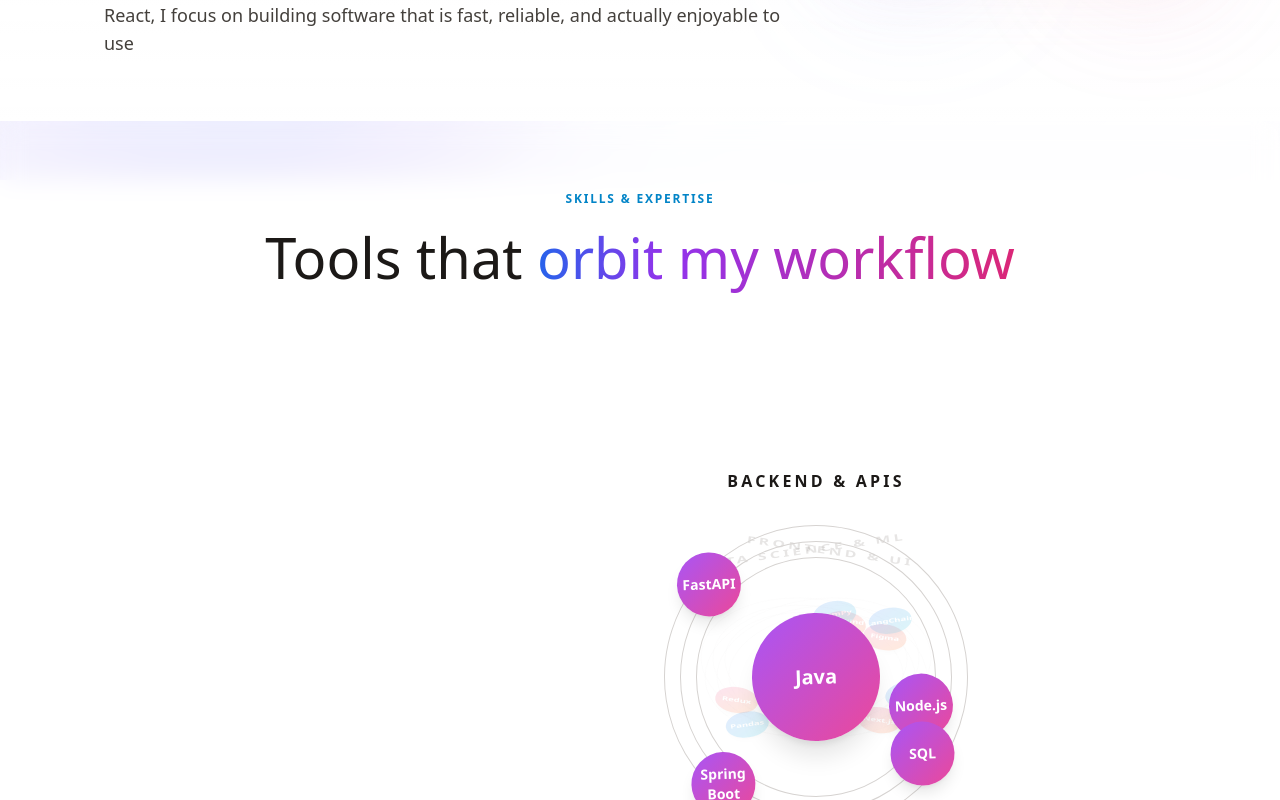
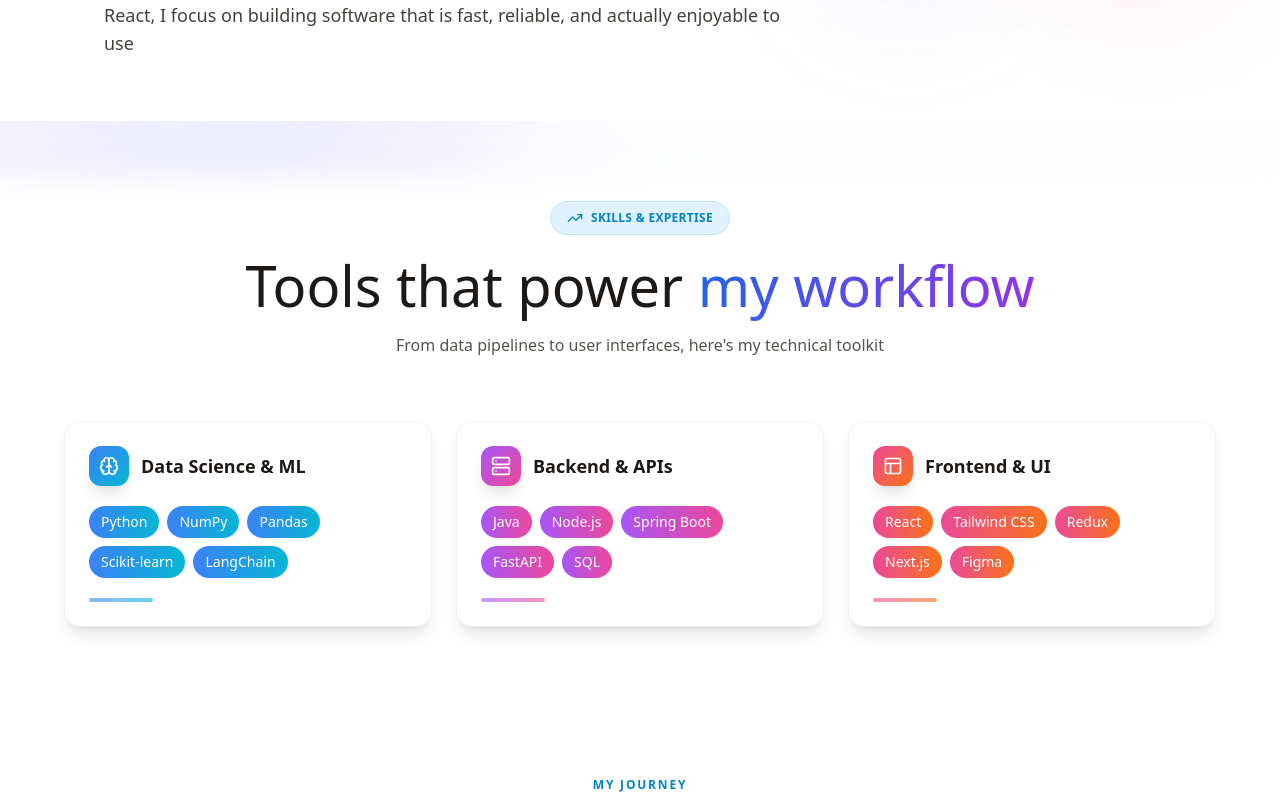
Before and after one commit to Calvinjkatt/PersonalWebsite, a Next.js app: page / in a window 1280 px wide. Shown: the part 620-1420 px from the top of the page. Built offline with nearby package versions, Linux system fonts and the light colour scheme.

Commit message:
Rebuild and Deploy

```diff
--- a/src/components/skills/Skills.tsx
+++ b/src/components/skills/Skills.tsx
@@ -1,203 +1,135 @@
 'use client';
 
-import { useState } from 'react';
 import { motion } from 'framer-motion';
-import { useMobileOptimization } from '@/hooks/useMobileOptimization';
+import { Brain, Server, Layout, TrendingUp } from 'lucide-react';
 
 // ============================================
-// SKILL GALAXIES DATA
+// SKILLS DATA
 // ============================================
-const skillGalaxies = [
+const skillCategories = [
   {
     title: 'Data Science & ML',
-    center: 'Python',
+    icon: Brain,
     gradient: 'from-blue-500 to-cyan-500',
-    skills: ['NumPy', 'Pandas', 'Scikit-learn', 'LangChain'],
+    bgGradient: 'from-blue-500/10 to-cyan-500/10',
+    skills: ['Python', 'NumPy', 'Pandas', 'Scikit-learn', 'LangChain'],
   },
   {
     title: 'Backend & APIs',
-    center: 'Java',
+    icon: Server,
     gradient: 'from-purple-500 to-pink-500',
-    skills: ['Node.js', 'Spring Boot', 'FastAPI', 'SQL'],
+    bgGradient: 'from-purple-500/10 to-pink-500/10',
+    skills: ['Java', 'Node.js', 'Spring Boot', 'FastAPI', 'SQL'],
   },
   {
     title: 'Frontend & UI',
-    center: 'React',
+    icon: Layout,
     gradient: 'from-pink-500 to-orange-500',
-    skills: ['Tailwind CSS', 'Redux', 'Next.js', 'Figma'],
+    bgGradient: 'from-pink-500/10 to-orange-500/10',
+    skills: ['React', 'Tailwind CSS', 'Redux', 'Next.js', 'Figma'],
   },
-] as const;
+];
 
 // ============================================
-// SKILL GALAXY COMPONENT
+// DECORATIVE MINI CHART SVG
 // ============================================
-interface SkillGalaxyProps {
-  title: string;
-  center: string;
-  gradient: string; // Tailwind gradient utility, e.g. "from-blue-500 to-cyan-500"
-  skills: readonly string[] | string[];
-  isSelected: boolean;
-  onClick: () => void;
-  position: 'left' | 'center' | 'right';
-  shouldReduceMotion?: boolean;
+function MiniChart({ gradient }: { gradient: string }) {
+  return (
+    <svg
+      viewBox="0 0 100 40"
+      className="w-24 h-10 opacity-30"
+      preserveAspectRatio="none"
+    >
+      <defs>
+        <linearGradient id={`chart-${gradient}`} x1="0%" y1="0%" x2="100%" y2="0%">
+          <stop offset="0%" className="[stop-color:currentColor]" stopOpacity="0.8" />
+          <stop offset="100%" className="[stop-color:currentColor]" stopOpacity="0.2" />
+        </linearGradient>
+      </defs>
+      <path
+        d="M 0 35 Q 15 30 25 25 T 50 20 T 75 15 T 100 8"
+        fill="none"
+        stroke={`url(#chart-${gradient})`}
+        strokeWidth="2"
+        strokeLinecap="round"
+      />
+      <path
+        d="M 0 35 Q 15 30 25 25 T 50 20 T 75 15 T 100 8 V 40 H 0 Z"
+        fill={`url(#chart-${gradient})`}
+        opacity="0.15"
+      />
+    </svg>
+  );
 }
 
-function SkillGalaxy({ title, center, gradient, skills, isSelected, onClick, position, shouldReduceMotion = false }: SkillGalaxyProps) {
-  // Different position patterns for each galaxy to create variety
-  const positionSets = [
-    // Pattern 1: Top, bottom-left, bottom-right, top-right
-    [
-      'top-4 left-1/2 -translate-x-1/2',
-      'bottom-6 left-6',
-      'bottom-10 right-4',
-      'top-12 right-6',
-    ],
-    // Pattern 2: Right, bottom-left, top-left, bottom-right (rotated 90deg)
-    [
-      'right-6 top-1/2 -translate-y-1/2',
-      'bottom-6 left-8',
-      'top-8 left-6',
-      'bottom-12 right-6',
-    ],
-    // Pattern 3: Top, bottom-left, bottom-right (optimized for 3 skills)
-    [
-      'top-6 left-1/2 -translate-x-1/2',
-      'bottom-8 left-8',
-      'bottom-8 right-8',
-      'top-10 right-10', // Fallback for 4 skills if needed
-    ],
-  ];
+// ============================================
+// SKILL CARD COMPONENT
+// ============================================
+interface SkillCardProps {
+  title: string;
+  icon: React.ElementType;
+  gradient: string;
+  bgGradient: string;
+  skills: string[];
+  index: number;
+}
 
-  // Use different pattern based on center skill to create variety
-  const patternIndex =
-    center === 'Python' ? 0 : center === 'Java' ? 1 : 2;
-  const positions = positionSets[patternIndex] ?? positionSets[0];
+function SkillCard({ title, icon: Icon, gradient, bgGradient, skills, index }: SkillCardProps) {
+  return (
+    <motion.div
+      initial={{ opacity: 0, y: 30 }}
+      whileInView={{ opacity: 1, y: 0 }}
+      viewport={{ once: true, amount: 0.3 }}
+      transition={{ duration: 0.5, delay: index * 0.1 }}
+      whileHover={{ y: -4 }}
+      className="group relative"
+    >
+      {/* Card */}
+      <div className={`relative bg-white/70 dark:bg-stone-900/70 backdrop-blur-xl rounded-2xl border border-stone-200/60 dark:border-stone-700/60 p-6 shadow-lg hover:shadow-xl transition-all duration-300 overflow-hidden`}>
+        {/* Background gradient on hover */}
+        <div className={`absolute inset-0 bg-gradient-to-br ${bgGradient} opacity-0 group-hover:opacity-100 transition-opacity duration-300`} />
 
-  // Responsive sizes - smaller on mobile for better fit
-  const sizeClass = 'h-56 w-56 sm:h-64 sm:w-64 md:h-72 md:w-72 lg:h-80 lg:w-80';
-  const centerPlanetSize = 'h-24 w-24 sm:h-28 sm:w-28 md:h-32 md:w-32';
-  const centerPlanetText = 'text-base sm:text-lg md:text-xl font-bold';
-  const orbitSkillSize = 'h-12 w-12 sm:h-14 sm:w-14 md:h-16 md:w-16';
-  const orbitSkillText = 'text-[10px] sm:text-xs md:text-sm';
-
-  return (
-    <motion.button
-      onClick={onClick}
-      className="flex flex-col items-center gap-4 sm:gap-6 cursor-pointer focus:outline-none focus:ring-2 focus:ring-offset-2 focus:ring-violet-500 rounded-2xl p-3 sm:p-4 transition-all touch-manipulation"
-      whileHover={!isSelected ? { scale: 1.05 } : {}}
-      whileTap={{ scale: 0.98 }}
-      layout
-      transition={{ duration: 0.5, ease: 'easeInOut' }}
-      style={{ WebkitTapHighlightColor: 'transparent' }}
-    >
-      <motion.span
-        className="text-xs sm:text-sm md:text-base tracking-[0.15em] sm:tracking-[0.2em] uppercase font-bold"
-        animate={{
-          opacity: isSelected ? 1 : 0.5,
-          color: isSelected ? 'rgb(28 25 23)' : 'rgb(120 113 108)',
-        }}
-        transition={{ duration: 0.3 }}
-      >
-        {title}
-      </motion.span>
-      <div className="relative mx-auto" style={{ width: 'fit-content' }}>
-        <motion.div
-          className={`relative ${sizeClass}`}
-          style={{
-            transformOrigin: 'center center',
-          }}
-          animate={{
-            scale: isSelected ? 1 : 0.75,
-            opacity: isSelected ? 1 : 0.6,
-            rotate: isSelected && !shouldReduceMotion ? [0, 2, -2, 0] : 0,
-          }}
-          transition={{
-            scale: {
-              type: 'spring',
-              stiffness: 200,
-              damping: 20,
-              duration: 0.6,
-            },
-            rotate: {
-              duration: 4,
-              repeat: Infinity,
-              ease: 'easeInOut',
-            },
-            opacity: {
-              duration: 0.4,
-            },
-          }}
-        >
-        {/* orbit rings - Darker for visibility, animate opacity and subtle rotation (disabled on mobile) */}
-        <motion.div
-          className="absolute inset-10 rounded-full border border-stone-300 dark:border-stone-600"
-          animate={{
-            opacity: isSelected ? 1 : 0.4,
-            rotate: isSelected && !shouldReduceMotion ? [0, 360] : 0,
-          }}
-          transition={{
-            opacity: { duration: 0.4, ease: 'easeInOut' },
-            rotate: { duration: 20, repeat: Infinity, ease: 'linear' },
-          }}
-        />
-        <motion.div
-          className="absolute inset-6 rounded-full border border-stone-300 dark:border-stone-600"
-          animate={{
-            opacity: isSelected ? 1 : 0.4,
-            rotate: isSelected && !shouldReduceMotion ? [0, -360] : 0,
-          }}
-          transition={{
-            opacity: { duration: 0.4, ease: 'easeInOut' },
-            rotate: { duration: 25, repeat: Infinity, ease: 'linear' },
-          }}
-        />
-        <motion.div
-          className="absolute inset-2 rounded-full border border-stone-300 dark:border-stone-600"
-          animate={{
-            opacity: isSelected ? 1 : 0.4,
-            rotate: isSelected && !shouldReduceMotion ? [0, 360] : 0,
-          }}
-          transition={{
-            opacity: { duration: 0.4, ease: 'easeInOut' },
-            rotate: { duration: 30, repeat: Infinity, ease: 'linear' },
-          }}
-        />
-
-        {/* center planet - perfectly centered */}
-        <div
-          className={`absolute left-1/2 top-1/2 flex ${centerPlanetSize} items-center justify-center rounded-full bg-gradient-to-br ${gradient} shadow-xl text-white z-10`}
-          style={{
-            transform: 'translate(-50%, -50%)',
-            margin: 0,
-            padding: 0,
-          }}
-        >
-          <span className={`${centerPlanetText} text-white whitespace-nowrap`}>{center}</span>
+        {/* Decorative chart in corner */}
+        <div className={`absolute top-4 right-4 text-transparent bg-gradient-to-r ${gradient} bg-clip-text`}>
+          <div className={`bg-gradient-to-r ${gradient} bg-clip-text`}>
+            <MiniChart gradient={gradient.replace('from-', '').split(' ')[0]} />
+          </div>
         </div>
 
-        {/* orbiting skills - static positions, centered, with better text */}
-        {skills.map((skill, index) => (
-          <motion.div
+        {/* Content */}
+        <div className="relative">
+          {/* Header */}
+          <div className="flex items-center gap-3 mb-5">
+            <div className={`p-2.5 rounded-xl bg-gradient-to-br ${gradient} shadow-lg`}>
+              <Icon className="w-5 h-5 text-white" />
+            </div>
+            <h3 className="text-lg font-bold text-stone-900 dark:text-stone-50">
+              {title}
+            </h3>
+          </div>
+
+          {/* Skills as chips */}
+          <div className="flex flex-wrap gap-2">
+            {skills.map((skill, skillIndex) => (
+              <motion.span
                 key={skill}
-            className={`absolute flex ${orbitSkillSize} items-center justify-center rounded-full bg-gradient-to-br ${gradient} shadow-lg text-white font-medium ${
-              positions[index] ?? ''
-            }`}
-            animate={{
-              opacity: isSelected ? 1 : 0.7,
-              scale: isSelected ? 1 : 0.9,
-            }}
-            transition={{
-              duration: 0.4,
-              delay: index * 0.05,
-              ease: 'easeInOut',
-            }}
+                initial={{ opacity: 0, scale: 0.8 }}
+                whileInView={{ opacity: 1, scale: 1 }}
+                viewport={{ once: true }}
+                transition={{ duration: 0.3, delay: index * 0.1 + skillIndex * 0.05 }}
+                whileHover={{ scale: 1.05, y: -2 }}
+                className={`px-3 py-1.5 text-sm font-medium rounded-full bg-gradient-to-r ${gradient} text-white shadow-sm hover:shadow-md transition-all cursor-default`}
               >
-            <span className={`px-1.5 text-center text-white font-bold ${orbitSkillText}`}>{skill}</span>
+                {skill}
+              </motion.span>
+            ))}
+          </div>
+
+          {/* Decorative bottom accent */}
+          <div className={`mt-5 h-1 w-16 rounded-full bg-gradient-to-r ${gradient} opacity-60 group-hover:w-24 group-hover:opacity-100 transition-all duration-300`} />
+        </div>
+      </div>
     </motion.div>
-        ))}
-        </motion.div>
-      </div>
-    </motion.button>
   );
 }
 
@@ -205,46 +137,13 @@ function SkillGalaxy({ title, center, gradient, skills, isSelected, onClick, pos
 // SKILLS COMPONENT
 // ============================================
 export function Skills() {
-  // Track position of each galaxy: [leftIndex, centerIndex, rightIndex]
-  // Default: [0=Python, 1=Java, 2=React]
-  const [positions, setPositions] = useState<[number, number, number]>([0, 1, 2]);
-  const { shouldReduceMotion } = useMobileOptimization();
-
-  const handleSelect = (clickedIndex: number) => {
-    const [leftIndex, centerIndex, rightIndex] = positions;
-
-    // If clicking center, do nothing
-    if (clickedIndex === centerIndex) return;
-
-    // Swap clicked with center
-    if (clickedIndex === leftIndex) {
-      // Left clicked -> swap with center
-      setPositions([centerIndex, leftIndex, rightIndex]);
-    } else if (clickedIndex === rightIndex) {
-      // Right clicked -> swap with center
-      setPositions([leftIndex, rightIndex, centerIndex]);
-    }
-  };
-
-  // Determine position for each galaxy
-  const getPosition = (index: number): 'left' | 'center' | 'right' => {
-    const [leftIndex, centerIndex, rightIndex] = positions;
-    if (index === leftIndex) return 'left';
-    if (index === centerIndex) return 'center';
-    if (index === rightIndex) return 'right';
-    return 'center'; // fallback
-  };
-
-  const getIsSelected = (index: number): boolean => {
-    return positions[1] === index; // center is selected
-  };
-
   return (
     <section
       id="skills"
-      className="relative overflow-hidden py-12 md:py-16 px-6 bg-background/90 backdrop-blur-md"
+      className="relative overflow-hidden py-16 md:py-20 px-6 bg-background/90 backdrop-blur-md"
     >
-      <div className="mx-auto max-w-7xl lg:px-10">
+      <div className="mx-auto max-w-6xl">
+        {/* Header */}
         <motion.div
           initial={{ opacity: 0, y: 20 }}
           whileInView={{ opacity: 1, y: 0 }}
@@ -252,105 +151,39 @@ export function Skills() {
           transition={{ duration: 0.8 }}
           className="mb-12 md:mb-16 text-center"
         >
-          <span className="inline-block mb-5 text-sky-600 dark:text-sky-400 tracking-[0.15em] uppercase text-xs font-semibold">
-            SKILLS & EXPERTISE
+          <div className="inline-flex items-center gap-2 mb-5 px-4 py-2 rounded-full bg-sky-100 dark:bg-sky-900/30 border border-sky-200 dark:border-sky-800">
+            <TrendingUp className="w-4 h-4 text-sky-600 dark:text-sky-400" />
+            <span className="text-sky-600 dark:text-sky-400 tracking-wide uppercase text-xs font-semibold">
+              Skills & Expertise
             </span>
+          </div>
           <h2
             className="text-stone-900 dark:text-stone-50 leading-[1.1]"
             style={{ fontSize: 'clamp(2.25rem, 5.5vw, 3.5rem)' }}
           >
-            Tools that{' '}
+            Tools that power{' '}
             <span className="bg-gradient-to-r from-blue-600 to-purple-600 dark:from-blue-400 dark:to-purple-400 bg-clip-text text-transparent">
-              orbit
-            </span>{' '}
-            <span className="bg-gradient-to-r from-purple-600 to-pink-600 dark:from-purple-400 dark:to-pink-400 bg-clip-text text-transparent">
               my workflow
             </span>
           </h2>
+          <p className="mt-4 text-stone-600 dark:text-stone-400 max-w-2xl mx-auto">
+            From data pipelines to user interfaces, here&apos;s my technical toolkit
+          </p>
         </motion.div>
 
-        {/* Desktop: Interactive 3-way selector container (horizontal) */}
-        <div className="hidden lg:flex relative items-center justify-center px-4 md:px-8 min-h-[500px] md:min-h-[600px] w-full max-w-6xl mx-auto overflow-hidden">
-          {skillGalaxies.map((galaxy, index) => {
-            const position = getPosition(index);
-            const isSelected = getIsSelected(index);
-
-            // Calculate horizontal position - spread them out more
-            let xPosition = 0;
-            if (position === 'left') {
-              xPosition = -380; // Move to left (more spread)
-            } else if (position === 'right') {
-              xPosition = 380; // Move to right (more spread)
-            } else {
-              xPosition = 0; // Center
-            }
-
-            return (
-              <motion.div
-                key={`${galaxy.title}-${positions.join('-')}`}
-                layout
-                initial={false}
-                animate={{
-                  x: `calc(-50% + ${xPosition}px)`,
-                  scale: isSelected ? 1 : 0.6,
-                  opacity: isSelected ? 1 : 0.35,
-                  rotate: position === 'left' ? -8 : position === 'right' ? 8 : 0,
-                  zIndex: isSelected ? 30 : position === 'left' ? 20 : 10,
-                }}
-                transition={{
-                  type: 'spring',
-                  stiffness: 280,
-                  damping: 25,
-                  mass: 0.8,
-                  duration: 0.6,
-                }}
-                className="absolute flex items-center justify-center"
-                style={{
-                  left: '50%',
-                }}
-              >
-                <SkillGalaxy
-                  title={galaxy.title}
-                  center={galaxy.center}
-                  gradient={galaxy.gradient}
-                  skills={galaxy.skills}
-                  isSelected={isSelected}
-                  onClick={() => handleSelect(index)}
-                  position={position}
-                  shouldReduceMotion={shouldReduceMotion}
+        {/* Skills Grid */}
+        <div className="grid grid-cols-1 md:grid-cols-2 lg:grid-cols-3 gap-6">
+          {skillCategories.map((category, index) => (
+            <SkillCard
+              key={category.title}
+              title={category.title}
+              icon={category.icon}
+              gradient={category.gradient}
+              bgGradient={category.bgGradient}
+              skills={category.skills}
+              index={index}
             />
-              </motion.div>
-            );
-          })}
-        </div>
-
-        {/* Mobile/Tablet: Vertical stacking */}
-        <div className="lg:hidden flex flex-col items-center gap-8 md:gap-12 w-full max-w-md mx-auto py-4">
-          {skillGalaxies.map((galaxy, index) => {
-            const isSelected = getIsSelected(index);
-
-            return (
-              <motion.div
-                key={`${galaxy.title}-mobile-${index}`}
-                initial={{ opacity: 0, y: 20 }}
-                whileInView={{ opacity: 1, y: 0 }}
-                viewport={{ once: true, amount: 0.3 }}
-                transition={{ duration: 0.5, delay: index * 0.1 }}
-                className="w-full"
-              >
-                <SkillGalaxy
-                  title={galaxy.title}
-                  center={galaxy.center}
-                  gradient={galaxy.gradient}
-                  skills={galaxy.skills}
-                  isSelected={isSelected}
-                  onClick={() => handleSelect(index)}
-                  position="center"
-                  shouldReduceMotion={shouldReduceMotion}
-                />
-              </motion.div>
-            );
-          })}
+          ))}
         </div>
       </div>
     </section>
```
Also changed, not shown: 3 other files (tests, documents, lock files or other folders). Lines whose indentation alone changed are shown as unchanged.
